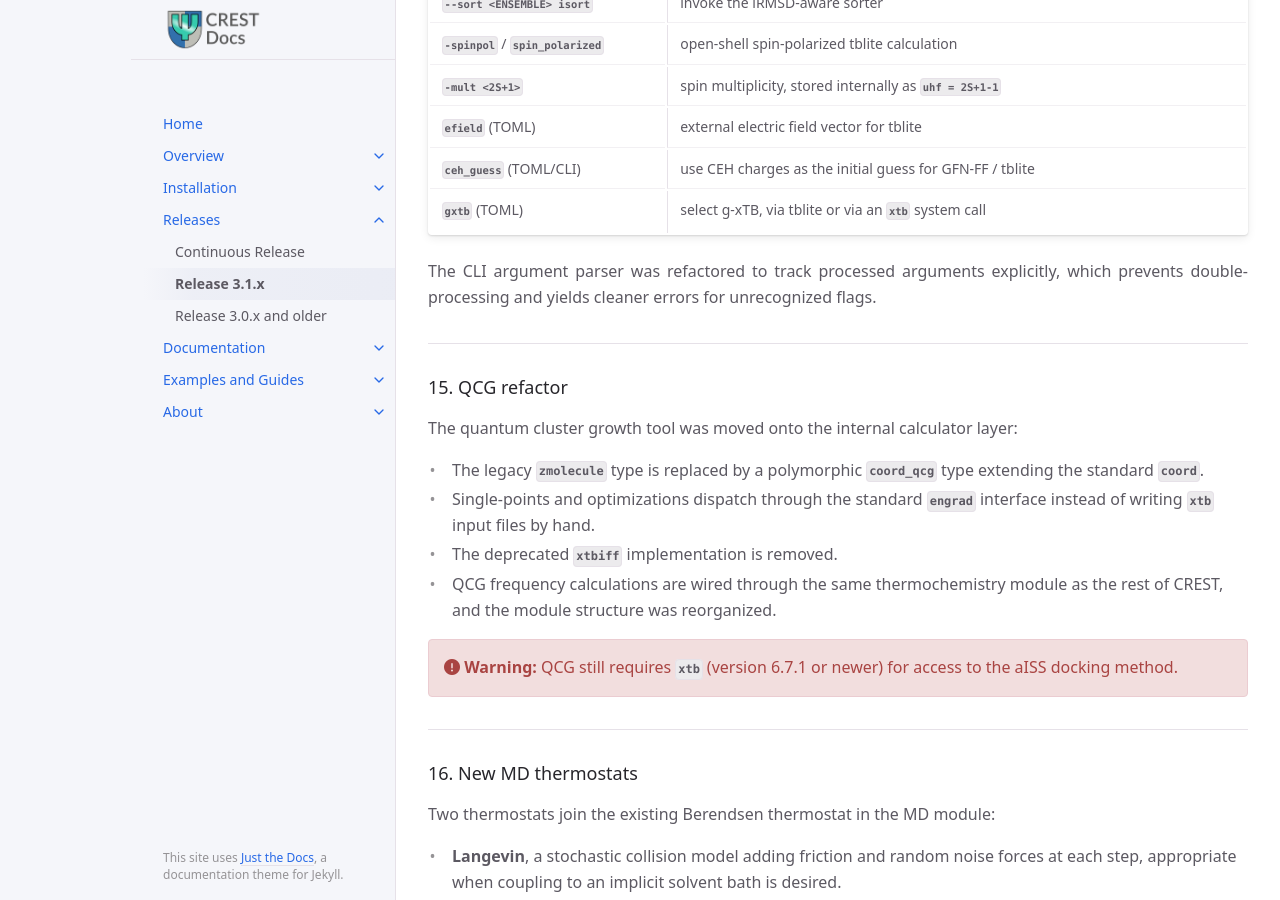
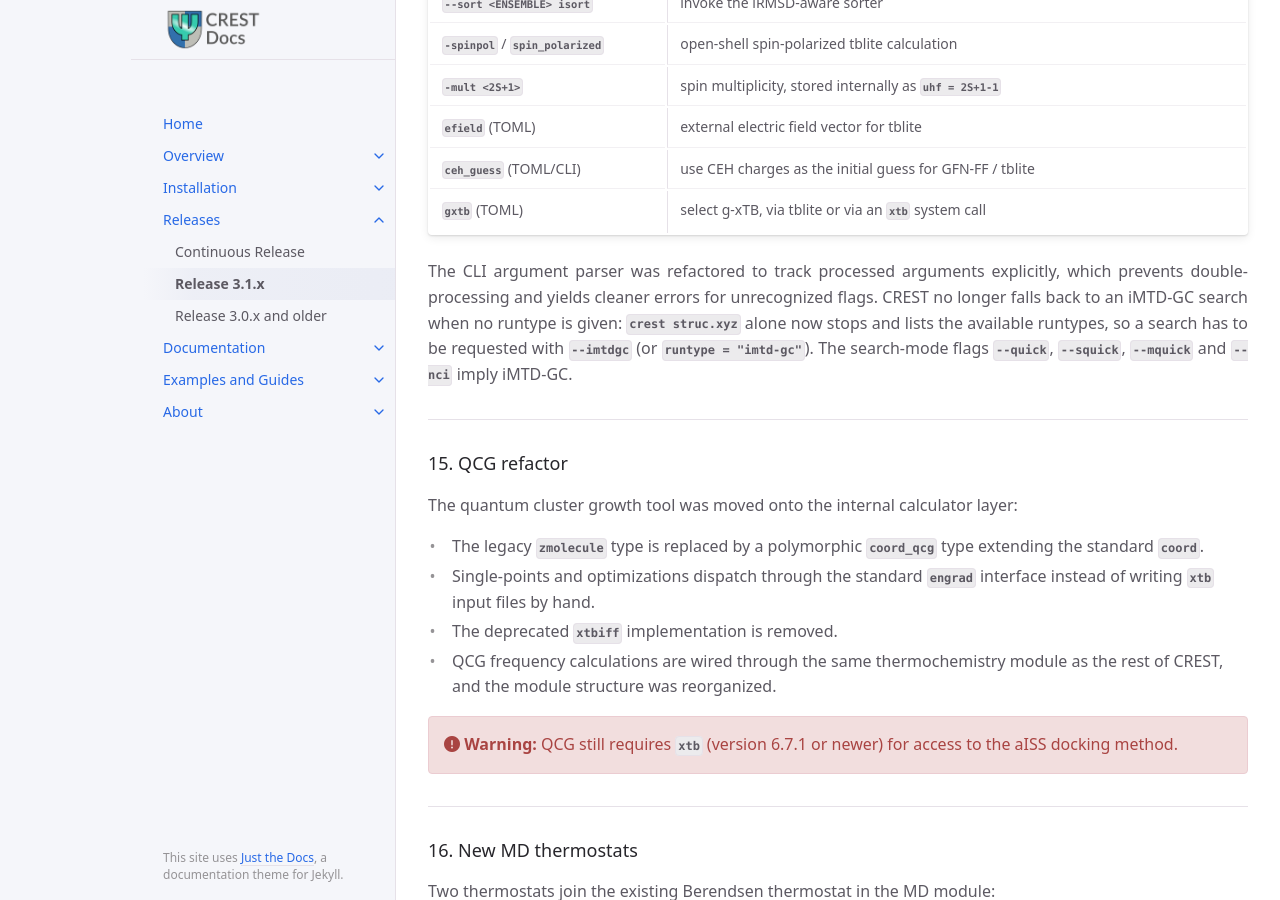
Before and after one commit to crest-lab/crest-docs, a Jekyll site: the page built from page/releases/release_current.md, in a window 1280 px wide and 900 px high, scrolled down 7370 px. Built offline with Jekyll 4.4.1, drawn with Linux system fonts in a browser that asks for light colours; some of the changed text lies outside the part shown.

Commit message:
Document the explicit iMTD-GC runtype and --imtdgc

```diff
--- a/_data/keywords.yml
+++ b/_data/keywords.yml
@@ -107,10 +107,12 @@ runtype:
       consisting out of a metadynamics approach and genetic structure crossing.
       This workflow is **deprecated**.
 
-  - comm: "`--v2i`, `--v3`, `--itmdgc`"
+  - comm: "`--imtdgc`, `--v3`, `--v2i`"
     type: iMTD-GC sampling
     descript: >
-      Iterative version of the MTD-GC workflow, which is the [default] runtype of CREST.
+      Iterative version of the MTD-GC workflow, the standard conformational search of CREST.
+      There is no default runtype, so it has to be selected explicitly;
+      `--quick`, `--squick`, `--mquick` and `--nci` select it implicitly.
     url:
       text: See here.
       link: /page/overview/workflows.html#imtd-gc-algorithm
--- a/page/releases/release_current.md
+++ b/page/releases/release_current.md
@@ -311,6 +311,10 @@ early error instead of a silent misconfiguration.
 
 The CLI argument parser was refactored to track processed arguments explicitly, which
 prevents double-processing and yields cleaner errors for unrecognized flags.
+CREST no longer falls back to an iMTD-GC search when no runtype is given:
+`crest struc.xyz` alone now stops and lists the available runtypes, so a search has to be
+requested with `--imtdgc` (or `runtype = "imtd-gc"`).
+The search-mode flags `--quick`, `--squick`, `--mquick` and `--nci` imply iMTD-GC.
 {: .text-justify }
 
 ---
```
Also changed, not shown: other parts of page/releases/release_current.md (+1 -1 lines), page/examples/example_1.md (+2 -2 lines), page/examples/example_4.md (+3 -3 lines), page/examples/restart.md (+3 -3 lines).
